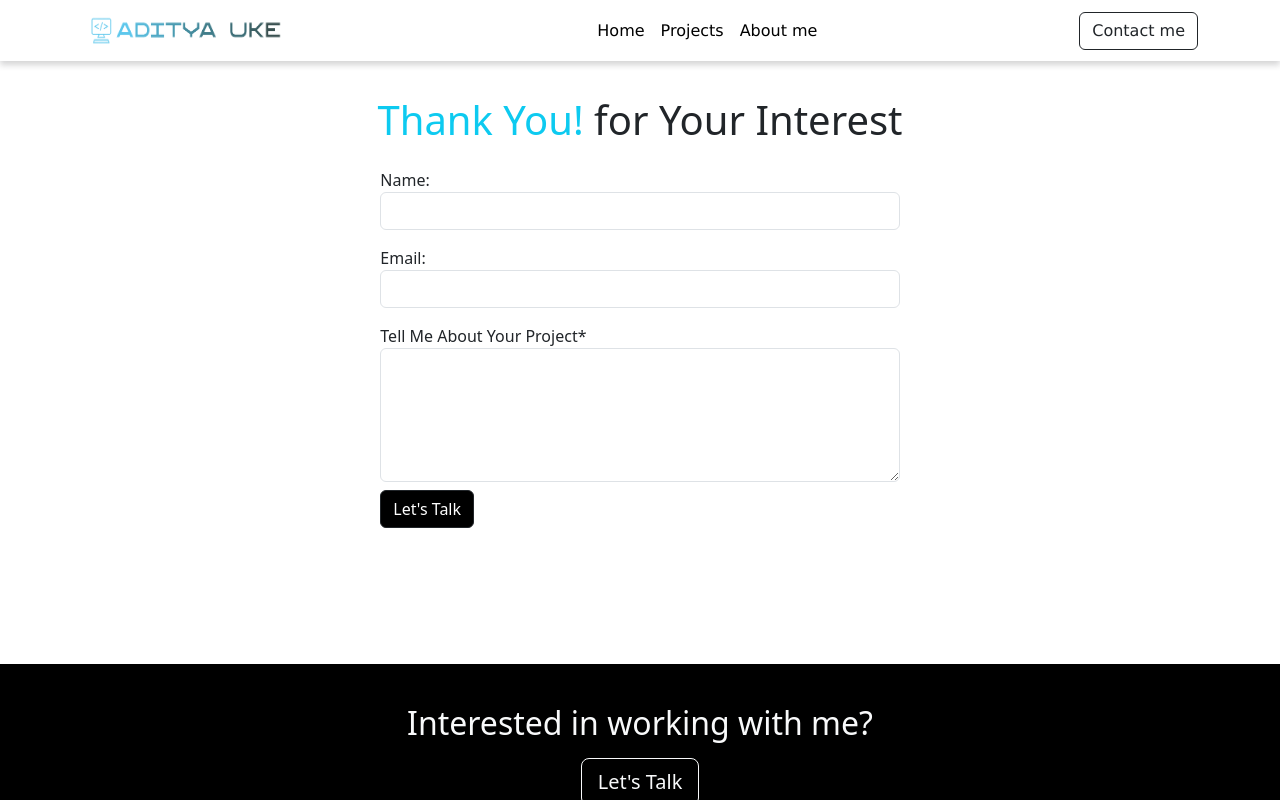
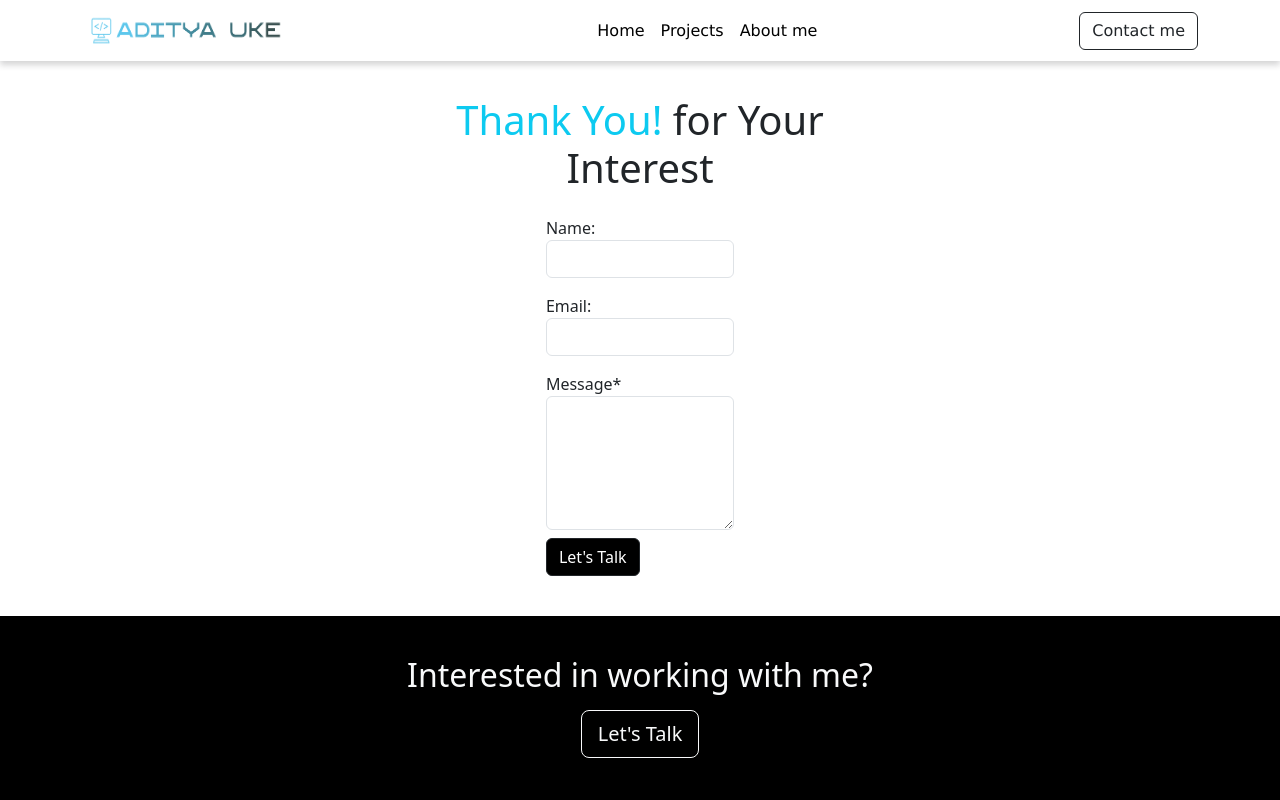
Before and after one commit to adityauke/aditya-uke-portfolio, a React (Create React App) app: page /contact in a window 1280 px wide. Shown: the top 800 px of the page. Built offline with nearby package versions, Linux system fonts and the light colour scheme.

Commit message:
Added email contact

```diff
--- a/src/components/contact.js
+++ b/src/components/contact.js
@@ -1,5 +1,5 @@
-import React, {Component} from "react";
-
+import React, { Component } from "react";
+import { useForm } from "@formspree/react";
 
 class Contact extends Component {
   constructor() {
@@ -17,66 +17,124 @@ class Contact extends Component {
   onChange = (event) => {
     this.setState({
       [event.target.name]: event.target.value,
-        })
+    });
   };
 
-    onSubmit = (event) => {
+  onSubmit = async (event) => {
     event.preventDefault();
-        let isSuccessfull = true;
     const { name } = this.state;
 
-        if (isSuccessfull) {
+    try {
+      // Use the Formspree endpoint URL
+      const response = await fetch("https://formspree.io/f/myyqjelz", {
+        method: "POST",
+        headers: {
+          "Content-Type": "application/json",
+        },
+        body: JSON.stringify(this.state),
+      });
+
+      if (response.ok) {
         this.setState({
           submitMessage: `Thank You! ${name}. I Will Contact You Soon. :)`,
-                submitMessageTextColor: 'text-info'
+          submitMessageTextColor: "text-info",
         });
       } else {
         this.setState({
-                submitMessage: 'Oops! Something Went Wrong, Try Again Later. :(',
-                submitMessageTextColor: 'text-danger'
+          submitMessage: "Oops! Something Went Wrong, Try Again Later. :(",
+          submitMessageTextColor: "text-danger",
         });
+      }
+    } catch (error) {
+      console.error(error);
     }
   };
 
-
-    render(){
-        const {submitMessage,submitMessageTextColor}=this.state
-        return(
-
-            // Contact me
-            <div className="comtainer-fluid py-5 my-5" >
-            <h1 className="font-weight-light text-center "><span className="text-info ">Thank You!</span> for Your Interest</h1>
+  render() {
+    return (
+      <div className="container-fluid ">
+        {/* <h1 className="font-weight-light text-center">
+          <span className="text-info">Thank You!</span> for Your Interest
+        </h1> */}
 
         <div className="row justify-content-center">
-                <div className="col-11 col-lg-5 ">
-                <form onSubmit={this.onSubmit}>
-                    <div className="form-group pt-3">
-                    <label for="name" >Name: </label>
-                    <input type="text" name="name" className="form-control "  onChange={this.onChange} required/>
-                    </div>
-
-                    <div className="form-group pt-3">
-                    <label for="email">Email: </label>
-                    <input type="email" name="email" className="form-control " onChange={this.onChange} required/>
-                    </div>
-
-                    <div className="form-group pt-3">
-                    <label for="description">Tell Me About Your Project*</label>
-                    <textarea  name="description" className="form-control" rows="5" onChange={this.onChange} required></textarea>
-                    </div>
-                    <button type="submit" className="btn btn-dark btn mt-2" style={{backgroundColor: "black"}}>Let's Talk</button>
-                </form>
+          <div className="col-11 col-lg-5">
+            <MyForm
+              onSubmit={this.onSubmit}
+              onChange={this.onChange}
+              state={this.state}
+            />
           </div>
         </div>
 
         <div className="py-3 mx-2 text-center">
-                <h3 className={submitMessageTextColor}>{submitMessage}</h3>
+          <h3 className={this.state.submitMessageTextColor}>
+            {this.state.submitMessage}
+          </h3>
+        </div>
+      </div>
+    );
+  }
+}
 
+function MyForm({ onSubmit, onChange, state }) {
+  return (
+    <div className="container-fluid mt-5 pt-5">
+      <h1 className="font-weight-light text-center">
+        <span className="text-info">Thank You!</span> for Your Interest
+      </h1>
+
+      <div className="row justify-content-center">
+        <div className="col-11 col-lg-5">
+          <form onSubmit={onSubmit}>
+            <div className="form-group pt-3">
+              <label htmlFor="name">Name: </label>
+              <input
+                type="text"
+                name="name"
+                className="form-control"
+                value={state.name}
+                onChange={onChange}
+                required
+              />
+            </div>
+
+            <div className="form-group pt-3">
+              <label htmlFor="email">Email: </label>
+              <input
+                type="email"
+                name="email"
+                className="form-control"
+                value={state.email}
+                onChange={onChange}
+                required
+              />
+            </div>
+
+            <div className="form-group pt-3">
+              <label htmlFor="description">Message*</label>
+              <textarea
+                name="description"
+                className="form-control"
+                rows="5"
+                value={state.description}
+                onChange={onChange}
+                required
+              ></textarea>
+            </div>
+            <button
+              type="submit"
+              className="btn btn-dark btn mt-2"
+              style={{ backgroundColor: "black" }}
+            >
+              Let's Talk
+            </button>
+          </form>
+        </div>
       </div>
     </div>
 
   );
 }
-}
 
 export default Contact;
```
Lines whose indentation alone changed are shown as unchanged.
